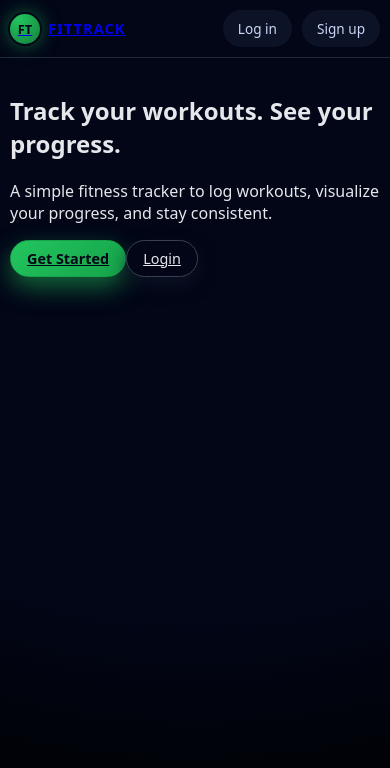
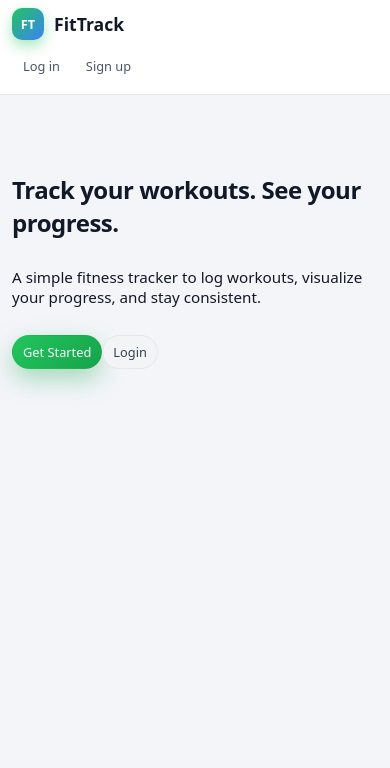
Before and after one commit to hammourmansour-creator/Fittrack, a React (Vite) app: page / in a window 390 px wide. Shown: the top 768 px of the page. Built offline with nearby package versions, Linux system fonts and the light colour scheme; no server answers.

Commit message:
New light UI and responsive layout

```diff
--- a/src/styles/global.css
+++ b/src/styles/global.css
@@ -1,6 +1,6 @@
-/* ---------------------------------------
-   RESET & BASE
----------------------------------------- */
+/* ================================
+   BASE RESET
+================================ */
 
 *,
 *::before,
@@ -9,28 +9,46 @@
 }
 
 html,
-body {
+body,
+#root {
   margin: 0;
   padding: 0;
   height: 100%;
 }
 
 body {
-  font-family: system-ui, -apple-system, BlinkMacSystemFont, "SF Pro Text",
-    "Segoe UI", sans-serif;
-  background: radial-gradient(circle at top, #020617 0, #020617 40%, #020617 70%, #000 100%);
-  color: #e5e7eb;
+  font-family: system-ui, -apple-system, BlinkMacSystemFont, "Segoe UI",
+    sans-serif;
+  background: #f4f5f9;
+  color: #111827;
 }
 
-#root {
-  min-height: 100vh;
-  display: flex;
-  flex-direction: column;
+/* Smooth scroll */
+html {
+  scroll-behavior: smooth;
 }
 
-/* ---------------------------------------
-   LAYOUT
----------------------------------------- */
+/* Links */
+a {
+  color: inherit;
+  text-decoration: none;
+}
+
+/* Scrollbar (for desktop) */
+::-webkit-scrollbar {
+  width: 6px;
+}
+::-webkit-scrollbar-thumb {
+  background: #cbd5e1;
+  border-radius: 999px;
+}
+::-webkit-scrollbar-track {
+  background: #f4f5f9;
+}
+
+/* ================================
+   APP LAYOUT
+================================ */
 
 .app-shell {
   min-height: 100vh;
@@ -40,140 +58,209 @@ body {
 
 .app-main {
   flex: 1;
-  max-width: 1100px;
-  width: 100%;
+  max-width: 1120px;
   margin: 0 auto;
-  padding: 20px 16px 40px;
+  padding: 88px 20px 32px; /* top space for navbar */
 }
 
 .page {
-  margin-top: 20px;
+  width: 100%;
 }
 
-.page h2 {
+/* Headings */
+h1,
+h2,
+h3,
+h4 {
   margin: 0 0 8px;
-  font-size: 1.5rem;
-  letter-spacing: 0.04em;
+  font-weight: 650;
+  letter-spacing: -0.02em;
 }
 
-/* ---------------------------------------
-   NAVBAR (CLEAR BUTTONS)
----------------------------------------- */
+p {
+  margin: 0 0 8px;
+  font-size: 0.95rem;
+}
+
+/* ================================
+   NAVBAR
+================================ */
 
 .navbar {
   position: sticky;
   top: 0;
-  z-index: 40;
-  background: #020617;
-  border-bottom: 1px solid #1f2937;
+  z-index: 50;
+  background: rgba(255, 255, 255, 0.96);
+  backdrop-filter: blur(16px);
+  border-bottom: 1px solid #e5e7eb;
 }
 
 .navbar-inner {
-  max-width: 1100px;
+  max-width: 1120px;
   margin: 0 auto;
   padding: 10px 16px;
   display: flex;
   align-items: center;
   justify-content: space-between;
-}
-
-.nav-left,
-.nav-right {
-  display: flex;
-  align-items: center;
   gap: 10px;
 }
 
-/* Brand: FitTrack */
-.nav-brand {
+.nav-left {
   display: flex;
   align-items: center;
   gap: 8px;
 }
 
+.nav-brand {
+  display: inline-flex;
+  align-items: center;
+  gap: 10px;
+}
+
 .nav-brand-logo {
-  width: 30px;
-  height: 30px;
-  border-radius: 999px;
-  background: radial-gradient(circle at 30% 20%, #22c55e, #15803d);
+  width: 32px;
+  height: 32px;
+  border-radius: 10px;
+  background: linear-gradient(135deg, #22c55e, #3b82f6);
   display: flex;
   align-items: center;
   justify-content: center;
-  font-weight: 800;
   font-size: 0.8rem;
-  color: #020617;
-  box-shadow: 0 0 0 2px #020617, 0 0 20px rgba(34, 197, 94, 0.6);
+  font-weight: 700;
+  color: #f9fafb;
+  box-shadow: 0 6px 14px rgba(34, 197, 94, 0.4);
 }
 
 .nav-brand-text {
   font-weight: 700;
-  letter-spacing: 0.08em;
-  text-transform: uppercase;
-  font-size: 0.9rem;
+  font-size: 1.1rem;
 }
 
-/* Nav links as pill buttons */
+/* Right side links */
+.nav-right {
+  display: flex;
+  align-items: center;
+  gap: 6px;
+  flex-wrap: wrap;
+}
+
 .nav-link {
-  text-decoration: none;
+  display: inline-flex;
+  align-items: center;
+  justify-content: center;
+  padding: 6px 12px;
+  border-radius: 999px;
+  font-size: 0.85rem;
+  border: 1px solid transparent;
+  color: #4b5563;
+  background: transparent;
+  transition: background 0.15s ease, border-color 0.15s ease, color 0.15s ease,
+    transform 0.1s ease;
+}
+
+.nav-link:hover {
+  background: #f3f4f6;
+  border-color: #e5e7eb;
+}
+
+.nav-link-active {
+  background: #ecfdf3;
+  border-color: #22c55e;
+  color: #15803d;
+}
+
+/* ================================
+   CARDS & PANELS
+================================ */
+
+.card,
+.form-card {
+  width: 100%;
+  border-radius: 18px;
+  background: #ffffff;
+  border: 1px solid #e5e7eb;
+  padding: 16px 18px;
+  box-shadow: 0 10px 30px rgba(15, 23, 42, 0.04);
+}
+
+.form-card {
+  max-width: 520px;
+}
+
+.card h3 {
+  font-size: 1rem;
+  margin-bottom: 6px;
+}
+
+/* ================================
+   FORMS
+================================ */
+
+label {
+  display: block;
+  font-size: 0.85rem;
+  color: #4b5563;
+  margin-bottom: 4px;
+}
+
+label + label {
+  margin-top: 10px;
+}
+
+input,
+select,
+textarea {
+  width: 100%;
+  padding: 8px 10px;
+  border-radius: 10px;
+  border: 1px solid #d1d5db;
+  background: #f9fafb;
+  color: #111827;
+  font-size: 0.9rem;
+  outline: none;
+  transition: border-color 0.15s ease, box-shadow 0.15s ease,
+    background-color 0.15s ease;
+}
+
+input:focus,
+select:focus,
+textarea:focus {
+  border-color: #22c55e;
+  background: #ffffff;
+  box-shadow: 0 0 0 1px rgba(34, 197, 94, 0.4);
+}
+
+
+/* ================================
+   BUTTONS
+================================ */
+
+.primary-btn,
+.secondary-btn {
+  display: inline-flex;
+  align-items: center;
+  justify-content: center;
+  gap: 6px;
   padding: 8px 14px;
   border-radius: 999px;
   font-size: 0.85rem;
   font-weight: 500;
-  color: #cbd5f5;
+  cursor: pointer;
   border: 1px solid transparent;
-  background: rgba(15, 23, 42, 0.8);
-  transition: all 0.16s ease-out;
-}
-
-.nav-link:hover {
-  background: #111827;
-  border-color: #1f2937;
-  color: #f9fafb;
-}
-
-/* Active section (Dashboard / Workouts / Profile) */
-.nav-link-active {
-  background: linear-gradient(135deg, #22c55e, #16a34a);
-  color: #020617;
-  border-color: #16a34a;
-  box-shadow: 0 8px 20px rgba(34, 197, 94, 0.5);
-}
-
-/* ---------------------------------------
-   BUTTONS
----------------------------------------- */
-
-button {
-  font-family: inherit;
-}
-
-.primary-btn,
-.secondary-btn {
-  border-radius: 999px;
-  padding: 8px 16px;
-  font-size: 0.9rem;
-  border: none;
-  cursor: pointer;
-  transition: all 0.15s ease-out;
-  display: inline-flex;
-  align-items: center;
-  justify-content: center;
+  transition: background 0.15s ease, border-color 0.15s ease,
+    transform 0.1s ease, box-shadow 0.15s ease;
   white-space: nowrap;
 }
 
-/* Main action (Add workout, Save, etc.) */
 .primary-btn {
   background: linear-gradient(135deg, #22c55e, #16a34a);
-  color: #020617;
-  font-weight: 600;
-  border: 1px solid #16a34a;
-  box-shadow: 0 10px 25px rgba(34, 197, 94, 0.5);
+  color: #f9fafb;
+  box-shadow: 0 10px 25px rgba(22, 163, 74, 0.35);
 }
 
 .primary-btn:hover {
   transform: translateY(-1px);
-  background: linear-gradient(135deg, #4ade80, #22c55e);
-  box-shadow: 0 14px 30px rgba(34, 197, 94, 0.7);
+  box-shadow: 0 14px 32px rgba(22, 163, 74, 0.4);
 }
 
 .primary-btn:disabled {
@@ -183,180 +270,76 @@ button {
   box-shadow: none;
 }
 
-/* Secondary / Ghost */
 .secondary-btn {
-  background: #020617;
-  color: #e5e7eb;
-  border: 1px solid #374151;
-  box-shadow: 0 8px 18px rgba(15, 23, 42, 0.7);
+  background: #f3f4f6;
+  color: #374151;
+  border-color: #e5e7eb;
 }
 
 .secondary-btn:hover {
-  background: #111827;
-  border-color: #4b5563;
+  background: #e5e7eb;
 }
 
-/* ---------------------------------------
-   CARDS
----------------------------------------- */
+/* ================================
+   STATS GRID
+================================ */
 
-.card {
-  background: #020617;
-  border-radius: 16px;
-  padding: 16px 16px 14px;
-  border: 1px solid #1f2937;
-  box-shadow: 0 18px 40px rgba(0, 0, 0, 0.75);
+.stats-grid {
+  display: grid;
+  grid-template-columns: repeat(auto-fit, minmax(220px, 1fr));
+  gap: 12px;
+  margin-top: 16px;
 }
 
-.form-card {
-  background: #020617;
-  border-radius: 16px;
-  padding: 18px 16px 16px;
-  border: 1px solid #1f2937;
-  box-shadow: 0 18px 40px rgba(0, 0, 0, 0.75);
+.stat-card {
+  display: flex;
+  flex-direction: column;
+  gap: 4px;
 }
 
-/* ---------------------------------------
-   FORMS
----------------------------------------- */
-
-.form-card label {
-  display: block;
-  font-size: 0.85rem;
-  margin-bottom: 10px;
-  color: #e5e7eb;
+.stat-value {
+  font-size: 1.4rem;
+  font-weight: 600;
+  color: #111827;
 }
 
-.form-card input,
-.form-card select {
-  width: 100%;
-  margin-top: 4px;
-  padding: 9px 11px;
-  border-radius: 10px;
-  border: 1px solid #1f2937;
-  background: #030712;
-  color: #f9fafb;
-  font-size: 0.9rem;
-  outline: none;
-  transition: all 0.13s ease-out;
-}
-
-.form-card input::placeholder {
+.stat-sub {
+  font-size: 0.8rem;
   color: #6b7280;
 }
 
-.form-card input:focus,
-.form-card select:focus {
-  border-color: #22c55e;
-  box-shadow: 0 0 0 1px rgba(34, 197, 94, 0.7);
-}
+/* ================================
+   GOAL RING
+================================ */
 
-/* ---------------------------------------
-   TABLES (WORKOUT LOG)
----------------------------------------- */
-
-table {
-  width: 100%;
-  border-collapse: collapse;
-  font-size: 0.85rem;
-}
-
-thead {
-  background: #020617;
-}
-
-th,
-td {
-  padding: 10px 12px;
-}
-
-th {
-  font-weight: 600;
-  text-align: left;
-  color: #d1d5db;
-  border-bottom: 1px solid #1f2937;
-  white-space: nowrap;
-}
-
-tbody tr:nth-child(even) {
-  background: #020617;
-}
-
-tbody tr:nth-child(odd) {
-  background: #030712;
-}
-
-tbody tr:hover {
-  background: #0f172a;
-}
-
-td {
-  border-bottom: 1px solid #020617;
-  color: #e5e7eb;
-}
-
-/* ---------------------------------------
-   DASHBOARD STATS
----------------------------------------- */
-
-.stats-grid {
-  display: grid;
-  grid-template-columns: repeat(auto-fit, minmax(180px, 1fr));
-  gap: 16px;
-  margin-top: 8px;
-}
-
-.stat-card h3 {
-  margin: 0 0 6px;
-  font-size: 0.9rem;
-  color: #9ca3af;
-  text-transform: uppercase;
-  letter-spacing: 0.08em;
-}
-
-.stat-value {
-  font-size: 1.8rem;
-  font-weight: 700;
-  margin: 0 0 4px;
-}
-
-.stat-sub {
-  margin: 0;
-  font-size: 0.78rem;
-  color: #9ca3af;
-}
-
-/* ---------------------------------------
-   WEEKLY GOAL RING
----------------------------------------- */
-
-.goal-card h3 {
-  margin-top: 0;
-  margin-bottom: 8px;
+.goal-card {
+  text-align: center;
 }
 
 .goal-ring-wrapper {
+  margin-top: 8px;
+  margin-bottom: 4px;
   display: flex;
+  align-items: center;
   justify-content: center;
-  margin: 10px 0 6px;
 }
 
 .goal-ring {
-  width: 130px;
-  height: 130px;
-  border-radius: 50%;
-  padding: 8px;
+  width: 120px;
+  height: 120px;
+  border-radius: 999px;
+  background: conic-gradient(#22c55e 0, #22c55e var(--goal-progress, 0%),
+      #e5e7eb var(--goal-progress, 0%), #e5e7eb 100%);
   display: flex;
   align-items: center;
   justify-content: center;
-  /* background is set inline from React (conic-gradient) */
 }
 
 .goal-ring-inner {
-  width: 100%;
-  height: 100%;
-  border-radius: 50%;
-  background: #020617;
+  width: 84px;
+  height: 84px;
+  border-radius: 999px;
+  background: #ffffff;
   display: flex;
   flex-direction: column;
   align-items: center;
@@ -364,81 +347,150 @@ td {
 }
 
 .goal-ring-value {
-  font-size: 1.4rem;
-  font-weight: 700;
+  font-weight: 600;
+  font-size: 1.1rem;
+  color: #111827;
 }
 
 .goal-ring-label {
   font-size: 0.75rem;
-  color: #9ca3af;
+  color: #6b7280;
 }
 
-/* ---------------------------------------
-   CHART CARD
----------------------------------------- */
+/* ================================
+   TABLES (Workouts, Plans, etc.)
+================================ */
 
-.card h3 {
-  margin-top: 0;
-  margin-bottom: 6px;
-  font-size: 0.95rem;
+.table-wrap {
+  width: 100%;
+  overflow-x: auto;
 }
 
-/* ---------------------------------------
-   AUTH / LANDING (OPTIONAL)
----------------------------------------- */
-
-.auth-page {
-  display: flex;
-  flex-direction: column;
-  align-items: center;
-  margin-top: 40px;
+table {
+  width: 100%;
+  border-collapse: collapse;
+  margin-top: 10px;
+  font-size: 0.85rem;
 }
 
-.auth-title {
-  font-size: 1.5rem;
-  margin: 0 0 6px;
+thead {
+  background: #f9fafb;
 }
 
-.auth-subtitle {
-  font-size: 0.9rem;
-  color: #9ca3af;
-  margin-bottom: 18px;
+th,
+td {
+  text-align: left;
+  padding: 8px 10px;
+  border-bottom: 1px solid #e5e7eb;
 }
 
-/* ---------------------------------------
-   RESPONSIVE
----------------------------------------- */
+th {
+  font-weight: 500;
+  color: #4b5563;
+}
 
-@media (max-width: 768px) {
+/* Zebra rows */
+tbody tr:nth-child(even) {
+  background: #f9fafb;
+}
+
+/* ================================
+   LANDING HERO (optional)
+================================ */
+
+.hero {
+  display: grid;
+  grid-template-columns: minmax(0, 1.4fr) minmax(0, 1fr);
+  gap: 20px;
+  align-items: center;
+}
+
+.hero-title {
+  font-size: clamp(1.8rem, 2.6vw, 2.2rem);
+}
+
+.hero-subtitle {
+  font-size: 0.95rem;
+  color: #4b5563;
+}
+
+/* ================================
+   RESPONSIVE BREAKPOINTS
+================================ */
+
+/* Medium screens */
+@media (max-width: 900px) {
   .app-main {
-    padding: 16px 10px 30px;
+    padding: 82px 16px 24px;
   }
 
+  .hero {
+    grid-template-columns: minmax(0, 1fr);
+  }
+}
+
+/* Phones */
+@media (max-width: 640px) {
   .navbar-inner {
-    padding-inline: 10px;
+    padding: 8px 12px;
+    flex-direction: column;
+    align-items: flex-start;
+  }
+
+  .nav-right {
+    width: 100%;
+    overflow-x: auto;
+    padding-bottom: 4px;
+  }
+
+  .nav-link {
+    font-size: 0.8rem;
+    padding: 6px 10px;
+  }
+
+  .app-main {
+    padding: 78px 12px 20px;
+  }
+
+  .card,
+  .form-card {
+    padding: 14px 14px 16px;
+    border-radius: 14px;
   }
 
   .stats-grid {
-    grid-template-columns: 1fr 1fr;
+    grid-template-columns: minmax(0, 1fr);
   }
 
   table {
-    font-size: 0.78rem;
+    font-size: 0.8rem;
   }
 
   th,
   td {
-    padding: 8px 8px;
+    padding: 6px 8px;
   }
 }
 
-@media (max-width: 520px) {
-  .stats-grid {
-    grid-template-columns: 1fr;
+/* Very narrow phones */
+@media (max-width: 400px) {
+  .nav-right {
+    gap: 4px;
   }
 
-  .navbar-inner {
-    flex-wrap: wrap;
-    gap: 8px;
+  .primary-btn,
+  .secondary-btn {
+    padding: 7px 10px;
+    font-size: 0.8rem;
+  }
+
+  .goal-ring {
+    width: 100px;
+    height: 100px;
+  }
+
+  .goal-ring-inner {
+    width: 72px;
+    height: 72px;
   }
 }
```
